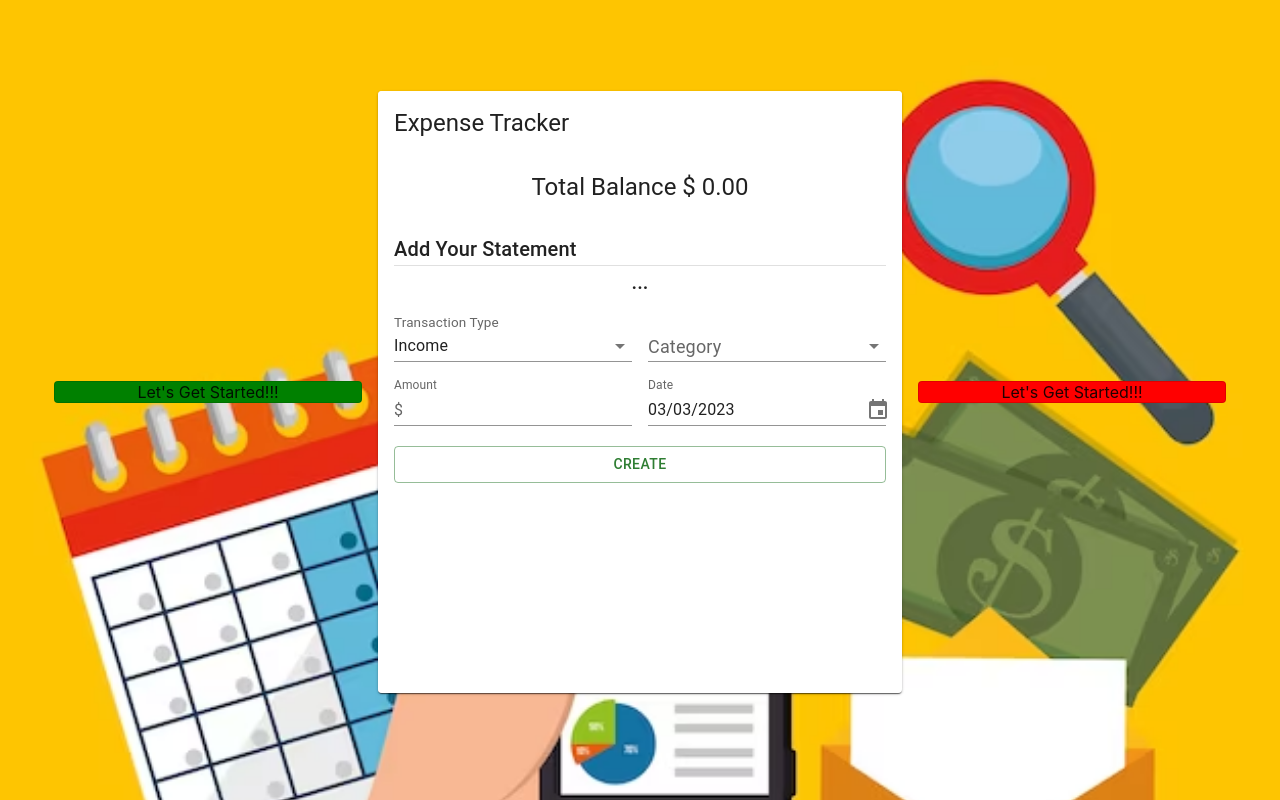
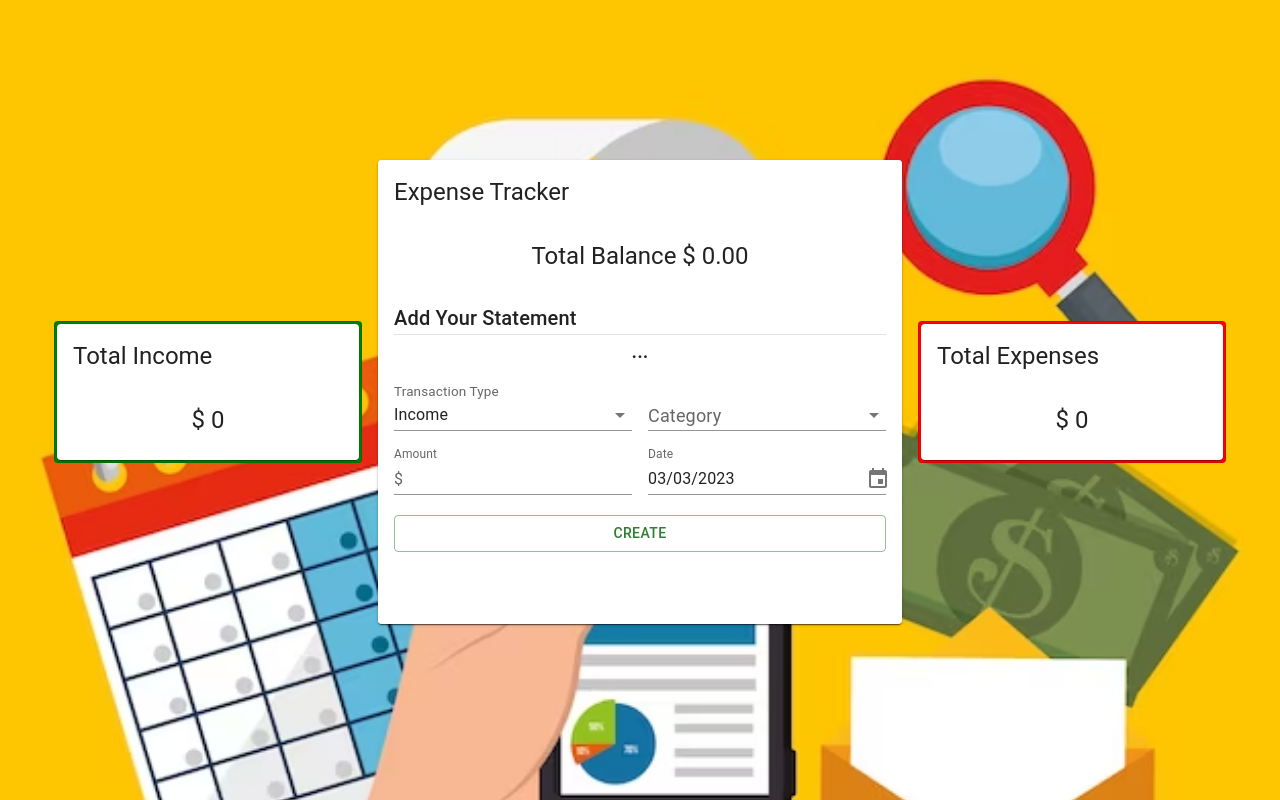
Before and after one commit to KittyFbWWD22-E07/ExpenseTracker-App, a React (Create React App) app: page / in a window 1280 px wide. Built offline with nearby package versions, Linux system fonts and the light colour scheme.

Commit message:
use of Array.reduce to calculate total income and total expenses

```diff
--- a/src/App.js
+++ b/src/App.js
@@ -65,6 +65,28 @@ function App() {
         }
     }, [isCreateButtonClicked, createStatement]);
 
+    const totalIncome = statements.reduce(
+        (accumulator, statement) => {
+            if (statement.type === "income") {
+                return { total: accumulator.total + Number(statement.amount) };
+            }
+            // return the accumulator object if the statement type is not income
+            return accumulator;
+        },
+        { total: 0 }
+    );
+
+    const totalExpenses = statements.reduce(
+        (accumulator, statement) => {
+            if (statement.type === "expense") {
+                return { total: accumulator.total + Number(statement.amount) };
+            }
+            // return the accumulator object if the statement type is not expense
+            return accumulator;
+        },
+        { total: 0 }
+    );
+
     return (
         <div className="App">
             <Grid
@@ -82,7 +104,14 @@ function App() {
                         variant="outlined"
                         style={{ backgroundColor: "green" }}
                     >
-                        Let's Get Started!!!
+                        <Card style={{ margin: "2px" }}>
+                            <CardHeader align="left" title="Total Income" />
+                            <CardContent>
+                                <Typography variant="h5">
+                                    $ {totalIncome.total}
+                                </Typography>
+                            </CardContent>
+                        </Card>
                     </Paper>
                 </Grid>
                 <Grid item xs={12} md={5}>
@@ -144,20 +173,14 @@ function App() {
                             </CardContent>
                             <CardContent>
                                 <Grid container spacing={2}>
-                                    <Grid
-                                        item
-                                        xs={12}
-                                        style={{
-                                            height: "170px",
-                                            overflowY: "auto",
-                                        }}
-                                    >
+                                    <Grid item xs={12}>
                                         <CreateStatement
                                             type={type}
                                             amount={amount}
                                             date={date}
                                             category={category}
                                             statements={statements}
+                                            setStatements={setStatements}
                                         />
                                     </Grid>
                                 </Grid>
@@ -171,7 +194,14 @@ function App() {
                         variant="outlined"
                         style={{ backgroundColor: "red" }}
                     >
-                        Let's Get Started!!!
+                        <Card style={{ margin: "2px" }}>
+                            <CardHeader align="left" title="Total Expenses" />
+                            <CardContent>
+                                <Typography variant="h5">
+                                    $ {totalExpenses.total}
+                                </Typography>
+                            </CardContent>
+                        </Card>
                     </Paper>
                 </Grid>
             </Grid>
--- a/src/components/CreateStatement.js
+++ b/src/components/CreateStatement.js
@@ -13,14 +13,23 @@ import {
 import { Delete, Edit, MoneyOff, AttachMoney } from "@mui/icons-material";
 import { red, green } from "@mui/material/colors";
 
-function CreateStatement({ statements }) {
-    const { type, date, amount, category } = statements;
-    if (date && type && amount && category) {
+function CreateStatement({ statements, setStatements }) {
+    const { id, type, date, amount, category } = statements;
+    if (id && date && type && amount && category) {
         console.log("I am creating a list");
     }
 
+    const handleDelete = (id) => {
+        const updatedStatements = [...statements].filter((statement) => statement.id !== id);
+        setStatements(updatedStatements);
+    }
+
     return (
-        <List >
+        <List sx={{
+            maxHeight: "150px",
+            overflow: "hidden",
+            overflowY: "auto",
+        }}>
             {statements.map(({ id, type, category, amount, date }) => (
                 <ListItem
                     key={id}
@@ -42,7 +51,7 @@ function CreateStatement({ statements }) {
                                 TransitionComponent={Zoom}
                                 title="Delete entry"
                             >
-                                <IconButton edge="end" aria-label="delete">
+                                <IconButton edge="end" aria-label="delete" onClick={() => handleDelete(id)}>
                                     <Delete />
                                 </IconButton>
                             </Tooltip>
```
